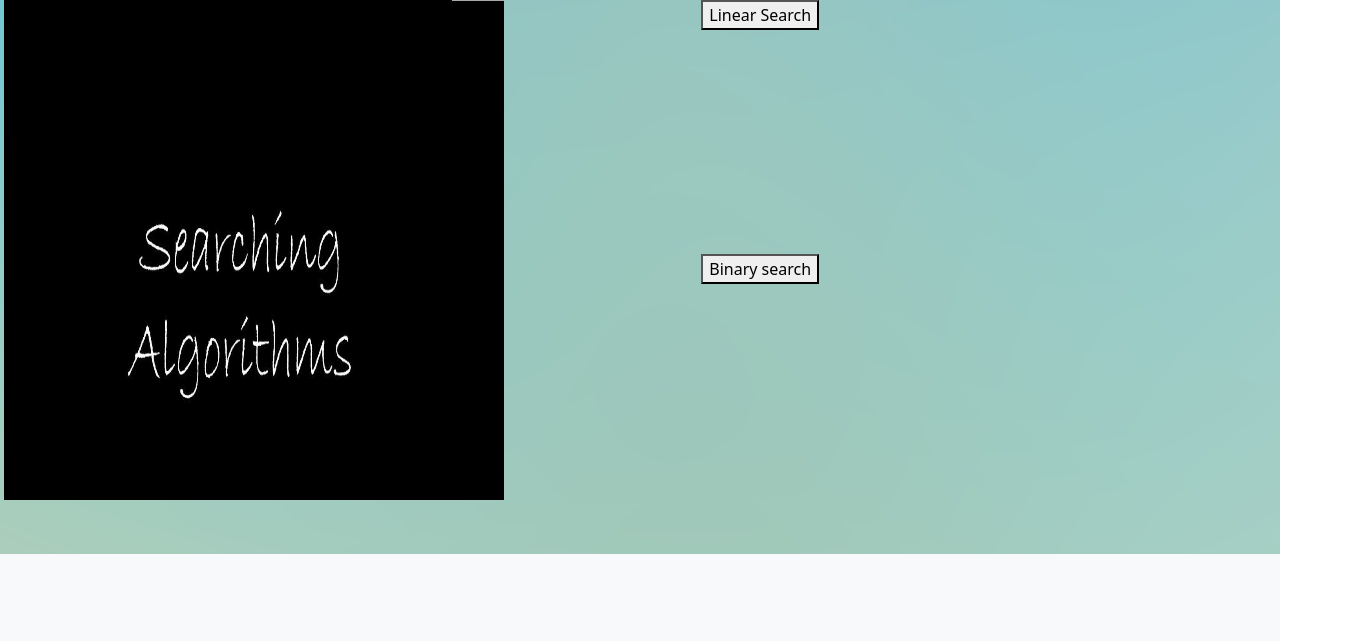
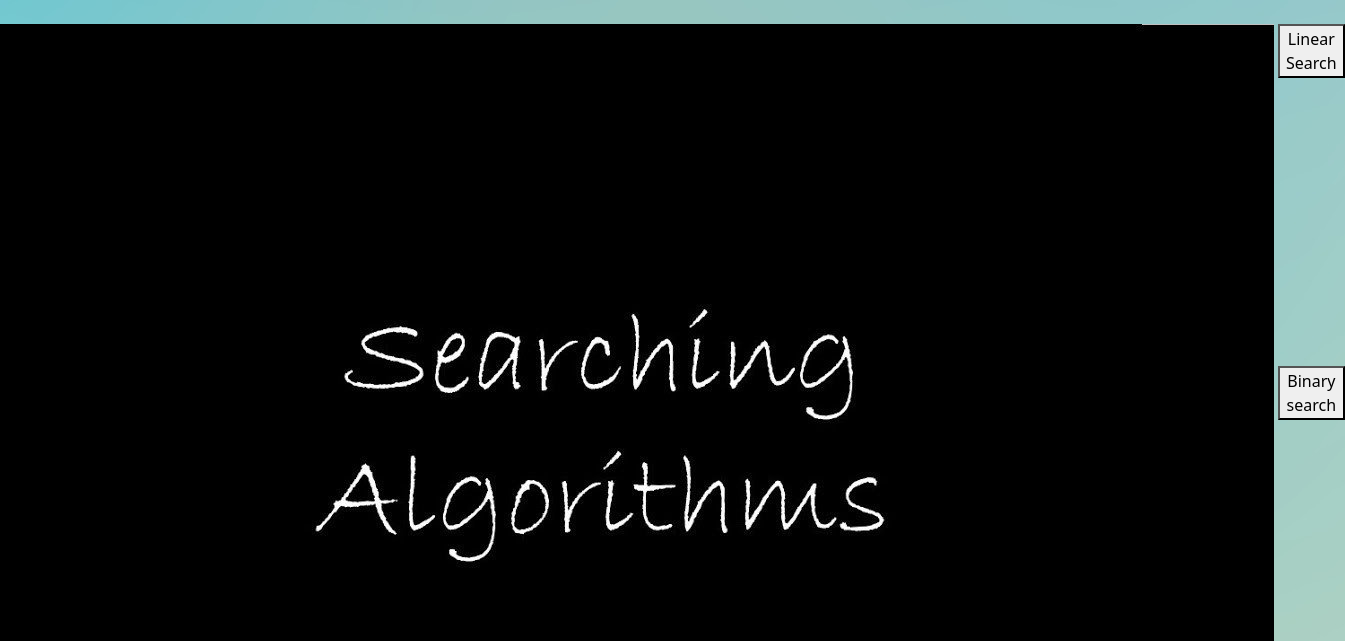
Before and after one commit to Akash1patel/GoViz, a plain HTML site: page list2.html in a window 1280 px wide. Shown: the top 641 px of the page, 1345 px wide, since content can reach past the window. Drawn offline with nearby package versions, Linux system fonts and the light colour scheme; files whose address does not match are found by name.

Commit message:
Update list2.html

```diff
--- a/list2.html
+++ b/list2.html
@@ -12,8 +12,8 @@
   <body background="D:\Minor Project\Aadrika\background-1.jpg">
 </div>
     <div class="d-inline-flex gap-1">
-        <img src="se_i.jpg" height="500" width="500">
-        <div class="d-grid gap-2 col-6 mx-auto justify-content-md-end">
+        <img src="se_i.jpg" alt="Responsive Image" class="img-fluid">
+        <div class="d-grid gap-2  justify-content-md-end">
 
 
             <a href="h_ls.html"><button>Linear Search</button></a>
```
